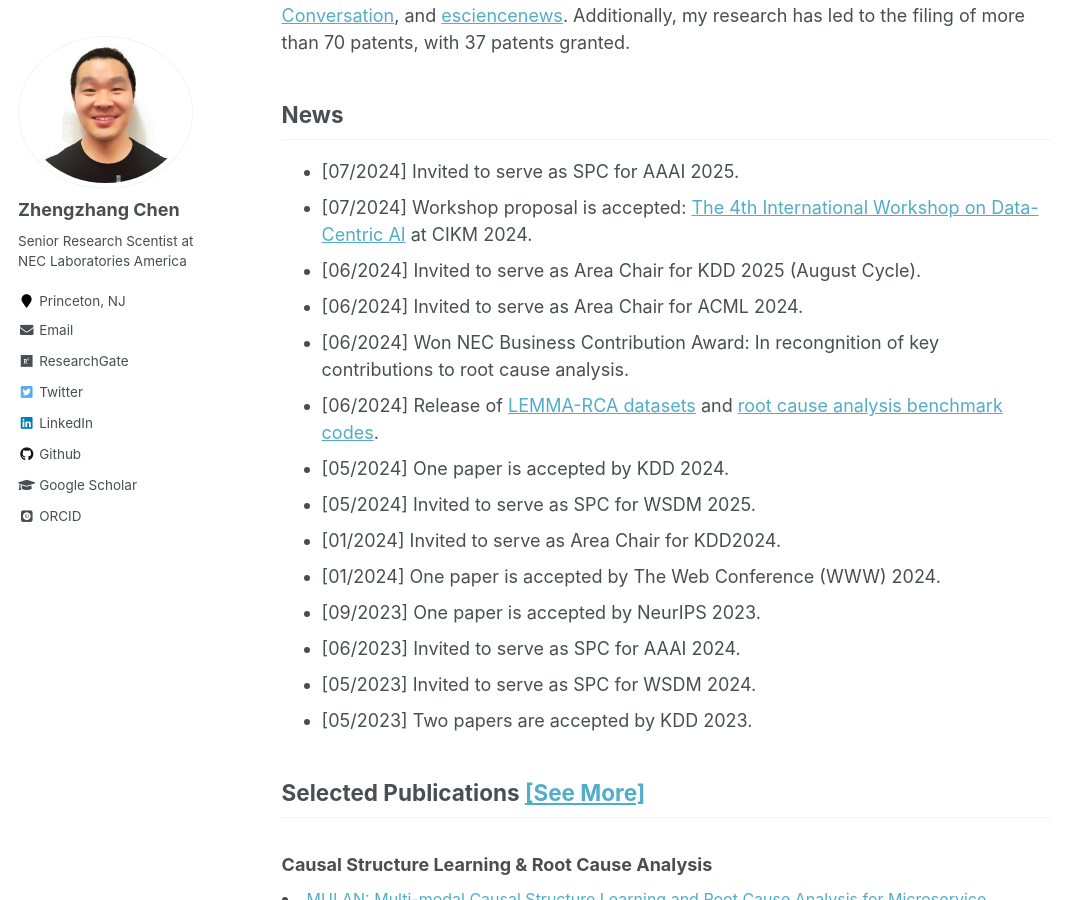
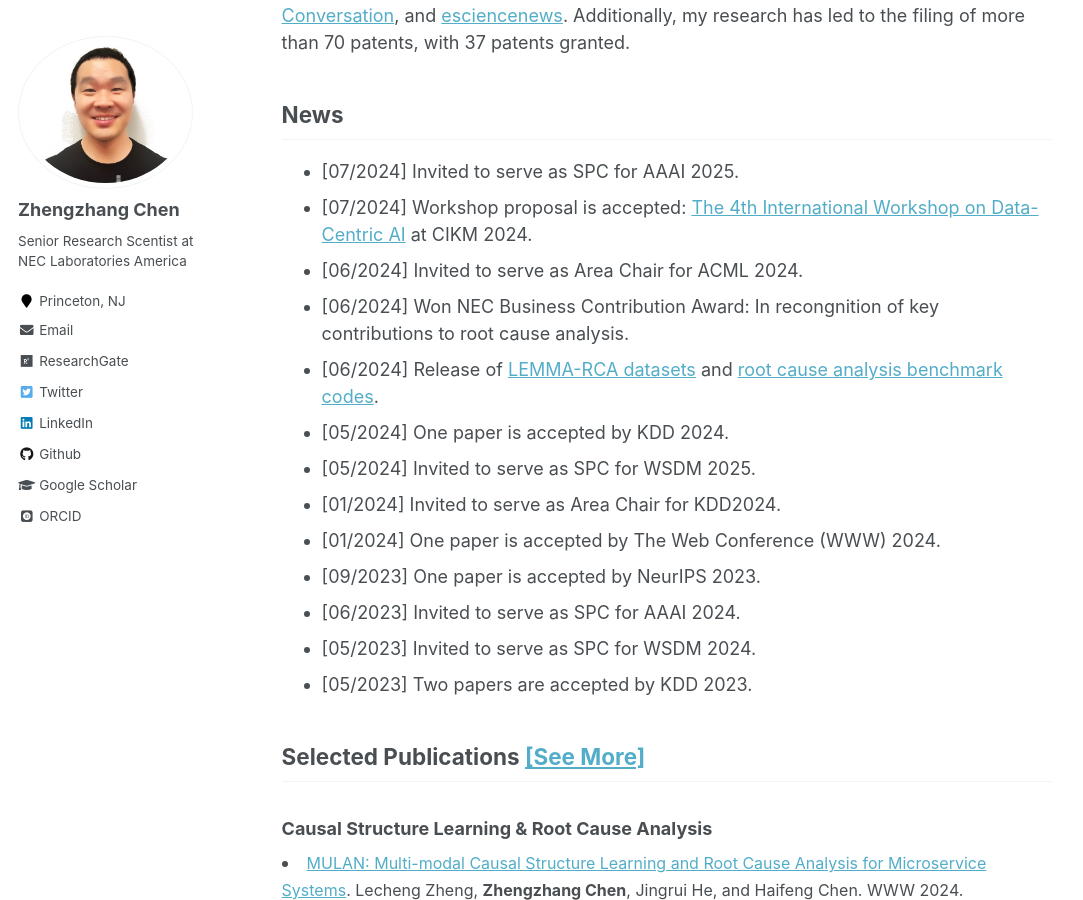
Before and after one commit to zhengzhangchen/zhengzhangchen.github.io, a Jekyll site: the page built from _pages/about.md, in a window 1280 px wide and 900 px high, scrolled down 583 px. Shown: the whole window, without its empty margins (0-1083 px from the left). Built offline with Jekyll 4.4.1, drawn with Linux system fonts in a browser that asks for light colours; some web fonts are replaced.

Commit message:
Update about.md

```diff
--- a/_pages/about.md
+++ b/_pages/about.md
@@ -20,7 +20,6 @@ News
 -----
 - \[07/2024\] Invited to serve as SPC for AAAI 2025.
 - \[07/2024\] Workshop proposal is accepted: [The 4th International Workshop on Data-Centric AI](https://data-centric-ai-dev.github.io/CIKM2024/) at CIKM 2024.
-- \[06/2024\] Invited to serve as Area Chair for KDD 2025 (August Cycle).
 - \[06/2024\] Invited to serve as Area Chair for ACML 2024.
 - \[06/2024\] Won NEC Business Contribution Award: In recongnition of key contributions to root cause analysis.
 - \[06/2024\] Release of [LEMMA-RCA datasets](https://lemma-rca.github.io/) and [root cause analysis benchmark codes](https://github.com/KnowledgeDiscovery/rca_baselines).
```
